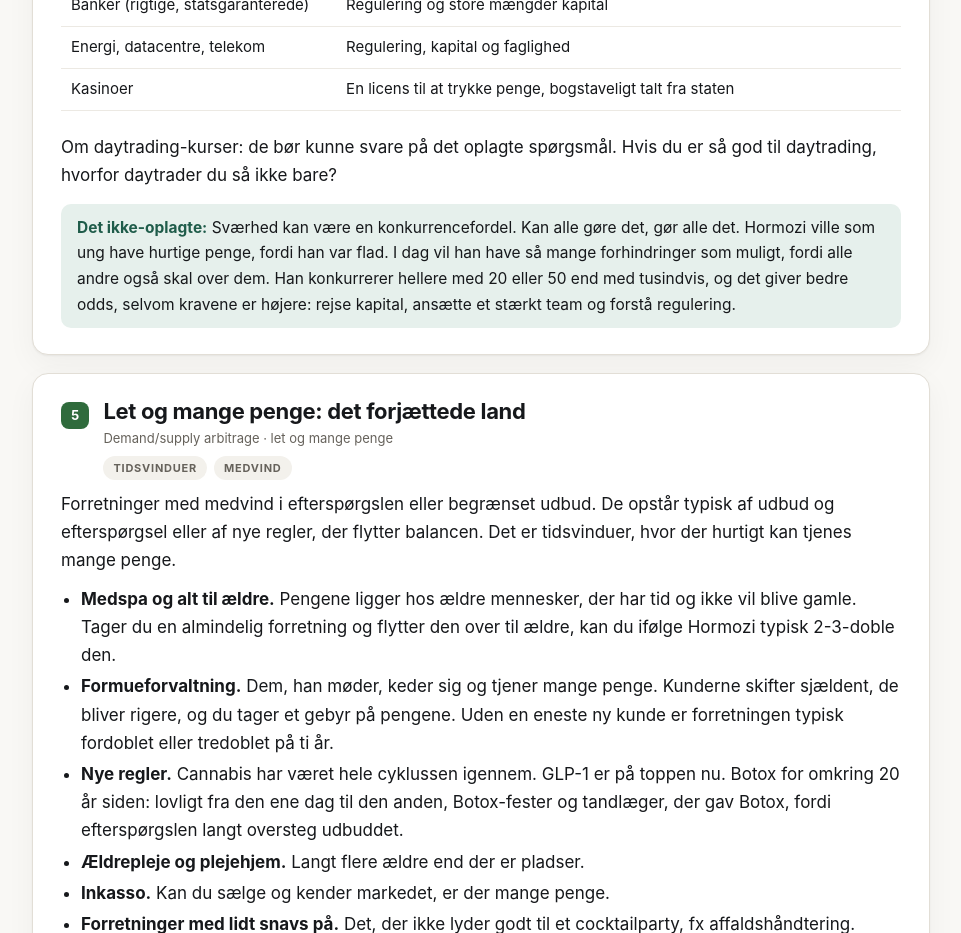
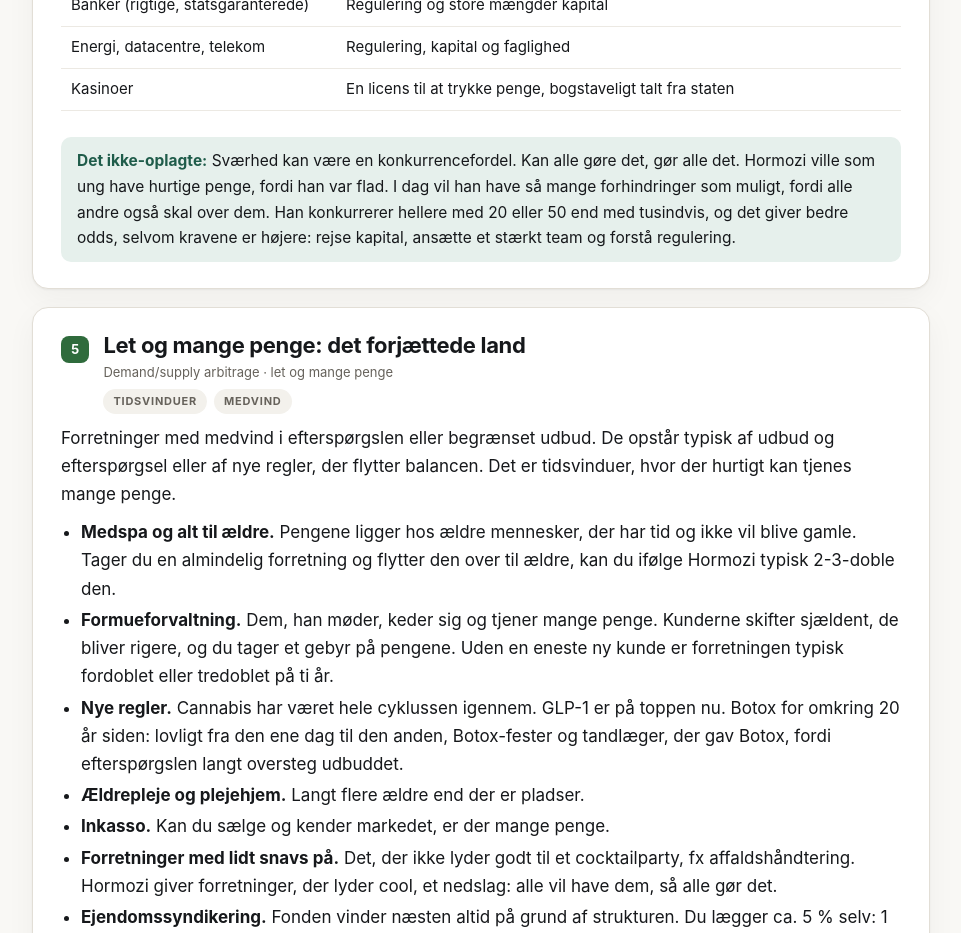
Before and after one commit to nikolai-cnm/business-opportunities, a plain HTML site: page index.html in a window 1280 px wide. Shown: the part 3680-4613 px from the top of the page, without its empty margins (304-1265 px from the left). Drawn offline with Linux system fonts and the light colour scheme.

Commit message:
Fjern daytrading-kursus-bemærkning
Co-Authored-By: Claude Opus 5.5 <noreply@anthropic.com>

```diff
--- a/index.html
+++ b/index.html
@@ -269,7 +269,6 @@ footer{margin:80px 0 0;font-size:13px;color:var(--muted);border-top:1px solid va
         <tr><td>Kasinoer</td><td>En licens til at trykke penge, bogstaveligt talt fra staten</td></tr>
       </tbody>
     </table></div>
-    <p>Om daytrading-kurser: de bør kunne svare på det oplagte spørgsmål. Hvis du er så god til daytrading, hvorfor daytrader du så ikke bare?</p>
     <div class="indsigt"><b>Det ikke-oplagte:</b> Sværhed kan være en konkurrencefordel. Kan alle gøre det, gør alle det. Hormozi ville som ung have hurtige penge, fordi han var flad. I dag vil han have så mange forhindringer som muligt, fordi alle andre også skal over dem. Han konkurrerer hellere med 20 eller 50 end med tusindvis, og det giver bedre odds, selvom kravene er højere: rejse kapital, ansætte et stærkt team og forstå regulering.</div>
   </article>
 
```
